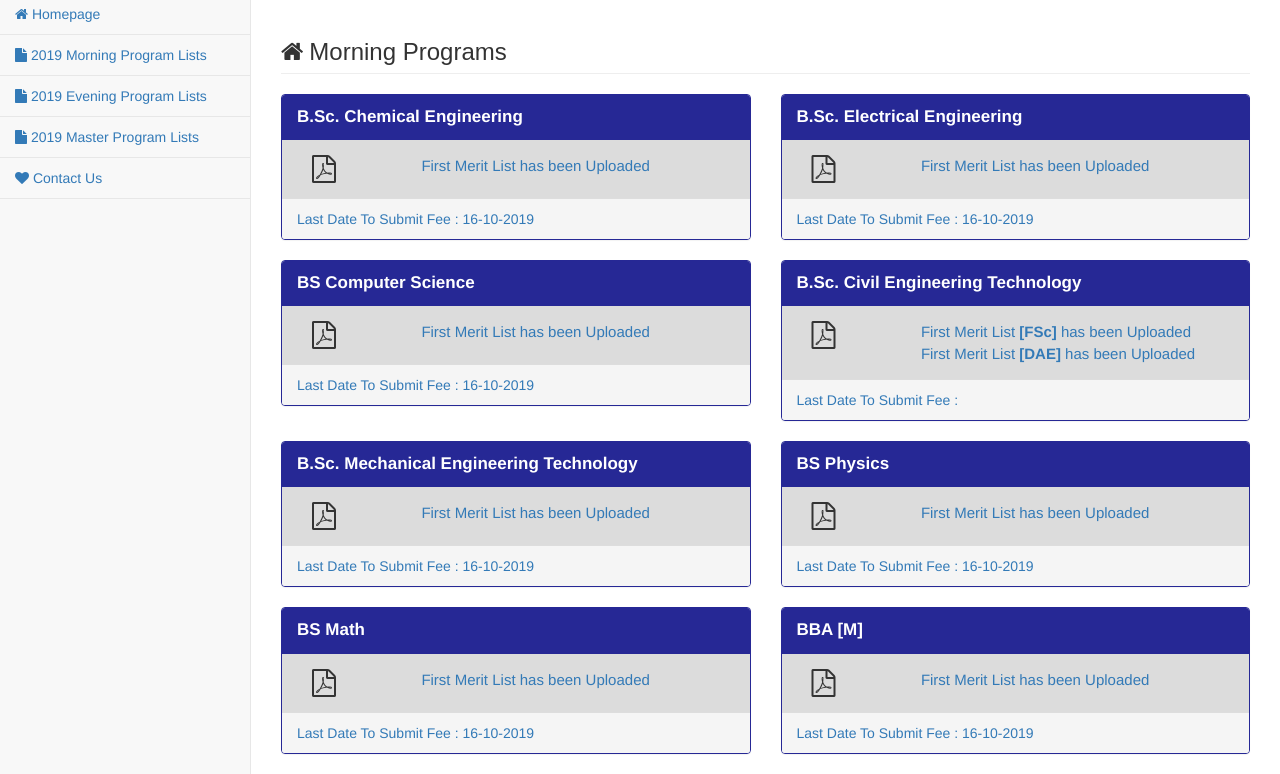
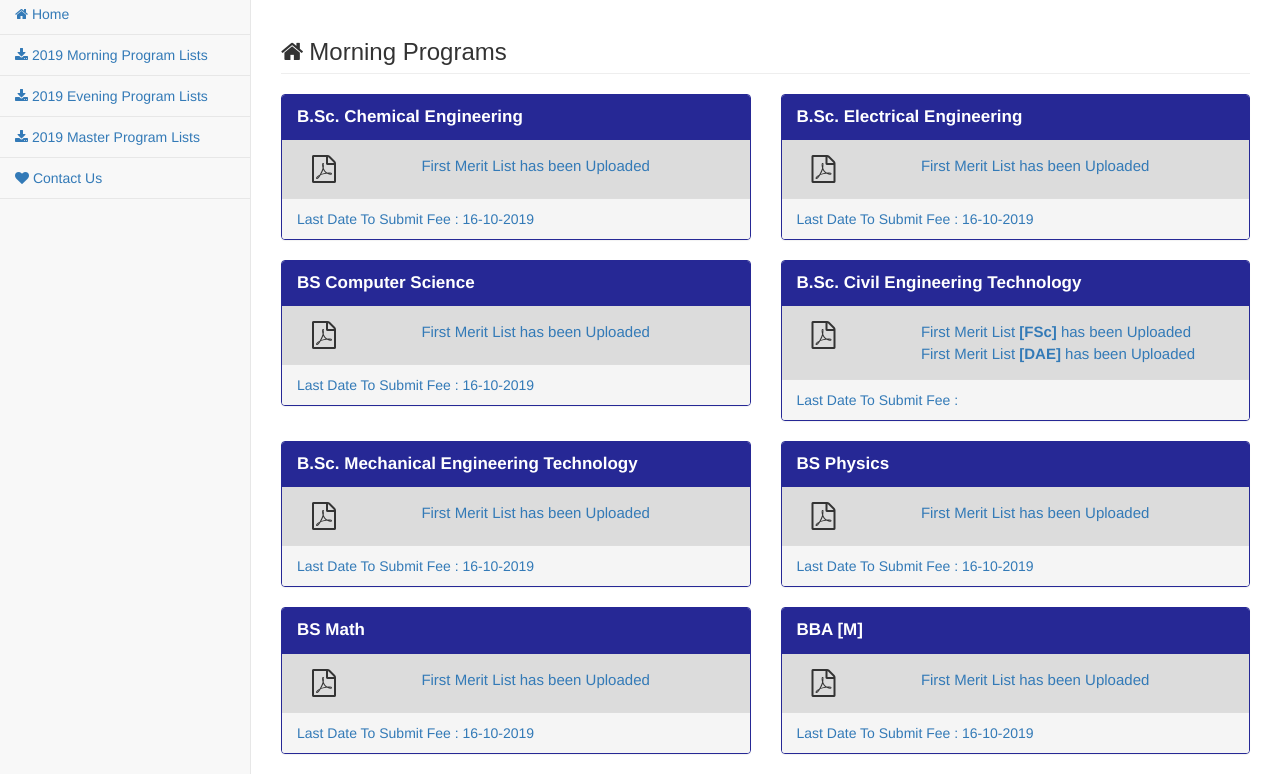
Before and after one commit to masif9899/admissionportal, a plain HTML site: page index.html in a window 1280 px wide. Shown: the part 57-831 px from the top of the page. Drawn offline with Linux system fonts and the light colour scheme.

Commit message:
menu update

```diff
--- a/index.html
+++ b/index.html
@@ -89,36 +89,21 @@
                             <!-- /input-group -->
                         </li>
 
-
                         <li>
-                           <a href="index.html"><i class="fa fa-home"></i> Homepage</a>
-
-                        </li>
-
-						<li>
-                           <a href="index.html"><i class="fa fa-file"></i> 2019 Morning Program Lists</a>
-
-                        </li>
-
-						<li>
-                           <a href="evening.html"><i class="fa fa-file"></i> 2019 Evening Program Lists</a>
-
+                           <a href="index.html"><i class="fa fa-home"></i> Home</a>
                         </li>
 						<li>
-                           <a href="msc.html"><i class="fa fa-file"></i> 2019 Master Program Lists</a>
-
+                           <a href="index.html"><i class="fa fa-download"></i> 2019 Morning Program Lists</a>
                         </li>
-
-
-
+						<li>
+                           <a href="evening.html"><i class="fa fa-download"></i> 2019 Evening Program Lists</a>
+                        </li>
+						<li>
+                           <a href="msc.html"><i class="fa fa-download"></i> 2019 Master Program Lists</a>
+                        </li>
 						<li>
                            <a href="https://chemical.mnsuet.edu.pk/contact/"><i class="fa fa-heart"></i> Contact Us</a>
-
                         </li>
-
-
-
-
                         </ul>
                     </div>
                     </div>
```
Also changed, not shown: evening.html (+8 -22 lines), msc.html (+5 -20 lines).
